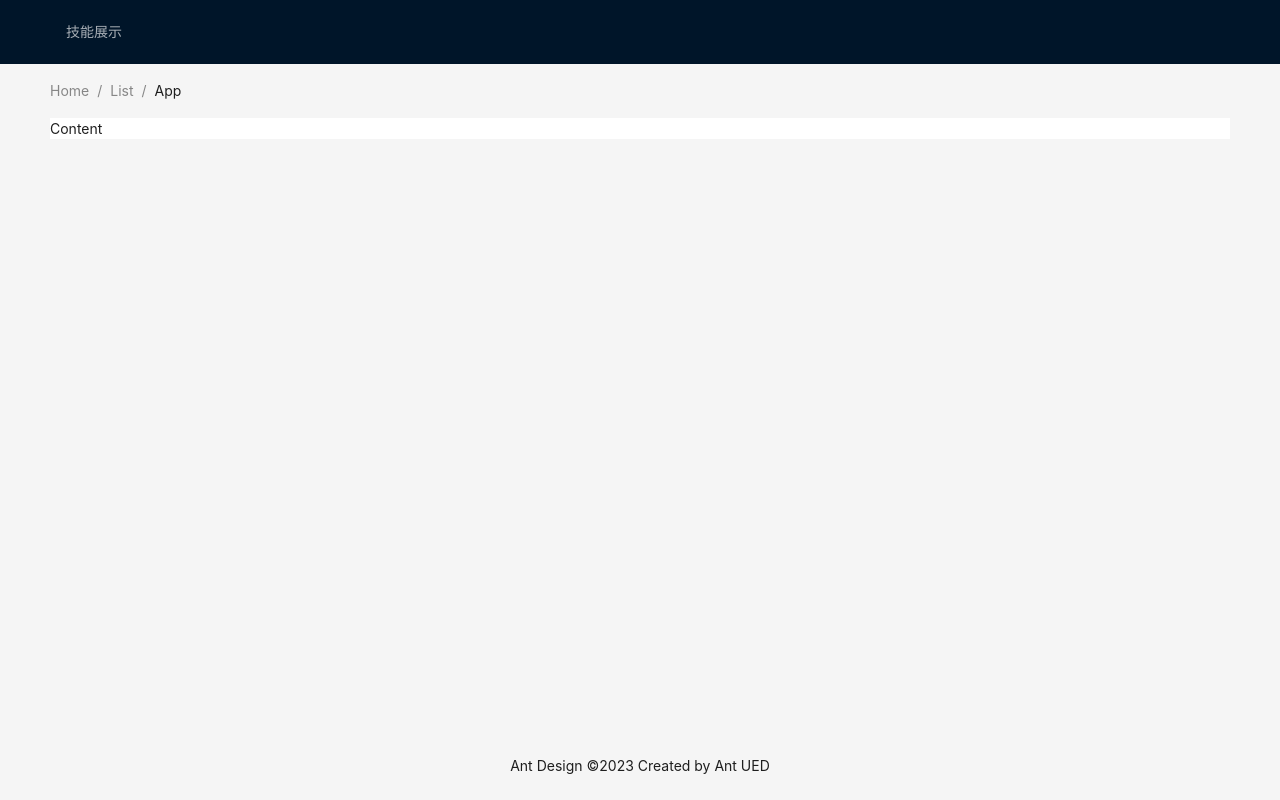
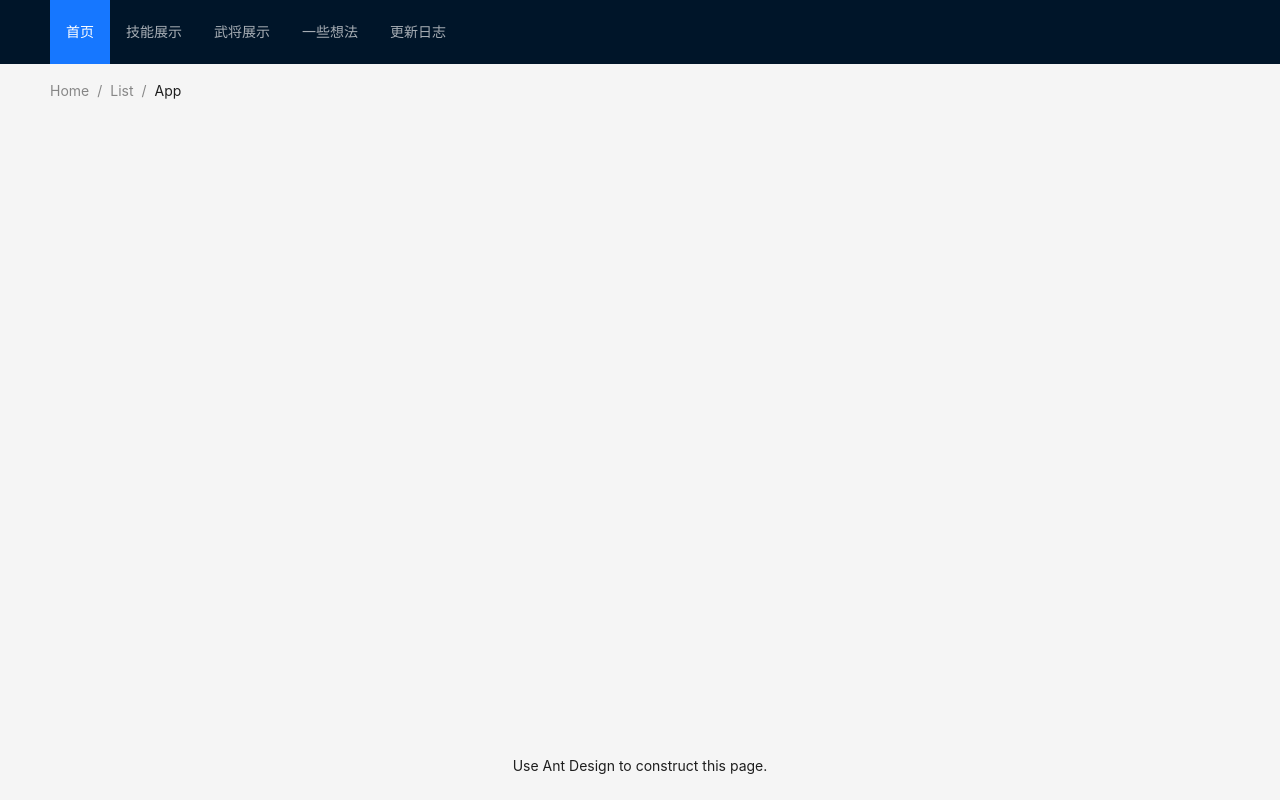
Before and after one commit to S-N-O-R-L-A-X/noname-extension, a React (Vite) app in the folder noname/: page / in a window 1280 px wide. Built offline with nearby package versions, Linux system fonts and the light colour scheme.

Commit message:
feat: add new tabs

```diff
--- a/noname/src/App.tsx
+++ b/noname/src/App.tsx
@@ -15,11 +15,10 @@ const App: React.FC = () => {
   return (
     <Layout className="layout">
       <Header style={{ position: 'sticky', top: 0, zIndex: 1, width: '100%', display: 'flex', alignItems: 'center', }}      >
-        <div className="demo-logo" />
         <Menu
           theme="dark"
           mode="horizontal"
-          defaultSelectedKeys={['2']}
+          defaultSelectedKeys={['1']}
           items={route_info[0].children.map((val, index) => {
             const key = index + 1;
             return {
@@ -36,10 +35,10 @@ const App: React.FC = () => {
           <Breadcrumb.Item>App</Breadcrumb.Item>
         </Breadcrumb>
         <div className="site-layout-content" style={{ background: colorBgContainer }}>
-          Content
+          <Layout />
         </div>
       </Content>
-      <Footer style={{ textAlign: 'center' }}>Ant Design ©2023 Created by Ant UED</Footer>
+      <Footer style={{ textAlign: 'center' }}>Use Ant Design to construct this page.</Footer>
     </Layout>
   );
 };
--- a/noname/src/main.tsx
+++ b/noname/src/main.tsx
@@ -1,8 +1,8 @@
 import React from 'react'
 import ReactDOM from 'react-dom/client'
 import { createHashRouter, RouterProvider } from 'react-router-dom';
-import App from './App'
-import './index.css'
+import App from './App';
+import './index.css';
 import ShowAllSKills from './Views/Skills';
 
 
@@ -13,8 +13,28 @@ export const route_info = [
     title: "Home",
     children: [
       {
+        path: "/",
+        title: "首页",
+        element: <App />
+      },
+      {
         path: "/skills",
         title: "技能展示",
+        element: <ShowAllSKills />
+      },
+      {
+        path: "/characters",
+        title: "武将展示",
+        element: <ShowAllSKills />
+      },
+      {
+        path: "/thoughts",
+        title: "一些想法",
+        element: <ShowAllSKills />
+      },
+      {
+        path: "/log",
+        title: "更新日志",
         element: <ShowAllSKills />
       },
     ],
```
